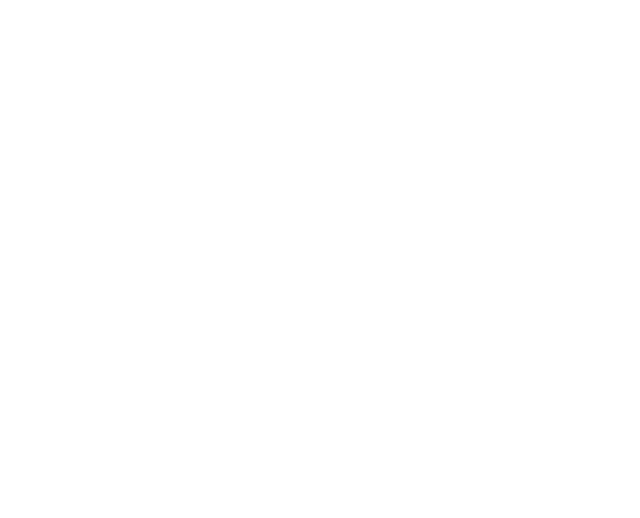
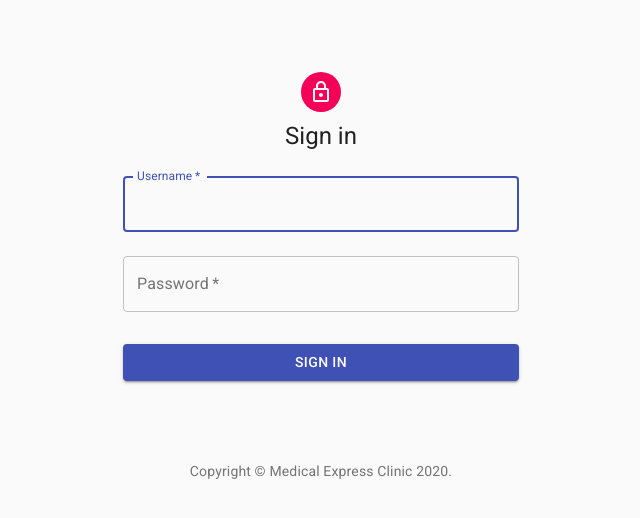
Before and after one commit to mjabdi/pcr-booking-admin, a React (Create React App) app: page / in a window 1280 px wide. Shown: the top 518 px of the page, without its empty margins (319-959 px from the left). Built offline with nearby package versions, Linux system fonts and the light colour scheme.

Commit message:
signIn Page

```diff
--- a/package.json
+++ b/package.json
@@ -11,6 +11,7 @@
     "@material-ui/icons": "^4.9.1",
     "@material-ui/lab": "^4.0.0-alpha.56",
     "@material-ui/pickers": "^3.2.10",
+    "@react-pdf/renderer": "^1.6.12",
     "@testing-library/jest-dom": "^5.11.5",
     "@testing-library/react": "^11.1.0",
     "@testing-library/user-event": "^12.1.10",
@@ -19,6 +20,7 @@
     "dateformat": "^3.0.3",
     "email-validator": "^2.0.4",
     "material-ui": "^1.0.0-beta.47",
+    "pdf-viewer-reactjs": "^2.1.2",
     "react": "^17.0.1",
     "react-device-detect": "^1.14.0",
     "react-dom": "^17.0.1",
--- a/src/App.js
+++ b/src/App.js
@@ -1,13 +1,15 @@
 import './App.css';
 import GlobalState from './GlobalState';
 import React from 'react';
+import SignIn from './SignIn';
+
 
 function App() {
-  const [state, setState] = React.useState({bookingDate: new Date(), persons: []});
+  const [state, setState] = React.useState({});
   return (
     <GlobalState.Provider value={[state, setState]}>
       <div className="App">
-
+        <SignIn></SignIn>
       </div>
     </GlobalState.Provider>
   );
--- /dev/null
+++ b/src/SignIn.js
@@ -0,0 +1,149 @@
+import React from 'react';
+import Avatar from '@material-ui/core/Avatar';
+import Button from '@material-ui/core/Button';
+import CssBaseline from '@material-ui/core/CssBaseline';
+import TextField from '@material-ui/core/TextField';
+import Link from '@material-ui/core/Link';
+import Box from '@material-ui/core/Box';
+import LockOutlinedIcon from '@material-ui/icons/LockOutlined';
+import Typography from '@material-ui/core/Typography';
+import { makeStyles } from '@material-ui/core/styles';
+import Container from '@material-ui/core/Container';
+import GlobalState from './GlobalState';
+import Alert from '@material-ui/lab/Alert';
+
+function Copyright() {
+  return (
+    <Typography variant="body2" color="textSecondary" align="center">
+      {'Copyright © '}
+      <Link color="inherit" href="#">
+        Medical Express Clinic
+      </Link>{' '}
+      {new Date().getFullYear()}
+      {'.'}
+    </Typography>
+  );
+}
+
+const useStyles = makeStyles((theme) => ({
+
+    root: {
+        width: '100%',
+        '& > * + *': {
+          marginTop: theme.spacing(2),
+        },
+      },
+
+    paper: {
+        marginTop: theme.spacing(8),
+        display: 'flex',
+        flexDirection: 'column',
+        alignItems: 'center',
+    },
+
+    avatar: {
+        margin: theme.spacing(1),
+        backgroundColor: theme.palette.secondary.main,
+    },
+
+    form: {
+        width: '100%', // Fix IE 11 issue.
+        marginTop: theme.spacing(1),
+    },
+
+    submit: {
+        margin: theme.spacing(3, 0, 2),
+    },
+}));
+
+export default function SignIn() {
+  const classes = useStyles();
+  const [state, setState] = React.useContext(GlobalState);
+
+  const signIn = () => {
+    if (state.user && state.password && state.user.toLowerCase() === 'admin' && state.password === '123456')
+    {
+        setState(state => ({...state, signedIn : true }));
+    }else
+    {
+        setState(state => ({...state, signedInError : true }));
+    }
+  }
+
+  const userChanged = (event) =>
+  {
+      setState(state => ({...state, user : event.target.value }));
+      setState(state => ({...state, signedInError : false }));
+  }
+
+  const passwordChanged = (event) =>
+  {
+      setState(state => ({...state, password : event.target.value }));
+      setState(state => ({...state, signedInError : false }));
+  }
+
+
+  return (
+    <Container component="main" maxWidth="xs">
+      <CssBaseline />
+      <div className={classes.paper}>
+        <Avatar className={classes.avatar}>
+          <LockOutlinedIcon />
+        </Avatar>
+        <Typography component="h1" variant="h5">
+          Sign in
+        </Typography>
+        <form className={classes.form} noValidate>
+          <TextField
+            variant="outlined"
+            margin="normal"
+            required
+            fullWidth
+            id="usrname"
+            label="Username"
+            name="username"
+            autoComplete="username"
+            autoFocus
+            onChange={userChanged}
+          />
+          <TextField
+            variant="outlined"
+            margin="normal"
+            required
+            fullWidth
+            name="password"
+            label="Password"
+            type="password"
+            id="password"
+            autoComplete="current-password"
+            onChange={passwordChanged}
+          />
+
+          <Button
+            type="button"
+            fullWidth
+            variant="contained"
+            color="primary"
+            onClick = {signIn}
+            className={classes.submit}
+          >
+            Sign In
+          </Button>
+
+        </form>
+      </div>
+
+    {state.signedInError && (
+        <div className={classes.root}>
+             <Alert severity="error">Invalid Username or Password. Please try again.</Alert>
+        </div>
+
+    )}
+
+
+      <Box mt={8}>
+        <Copyright />
+      </Box>
+    </Container>
+  );
+}
--- a/src/services/api.js
+++ b/src/services/api.js
@@ -2,7 +2,7 @@
 
 export default axios.create({
   // baseURL: window.location.href,
-  baseURL: 'http://travelpcrtest.com',
+  baseURL: 'http://localhost:9090',
   headers : {
       'Authorization' : 'Basic QXp1cmXEaWFtb45kOmh1bnRlcjO='
   }
```
Also changed, not shown: src/services/BookService.js (deleted, +0 -15 lines), src/services/PDFService.js (added, +27 -0 lines), src/services/TimeService.js (deleted, +0 -42 lines), 1 other file (tests, documents, lock files or other folders).
